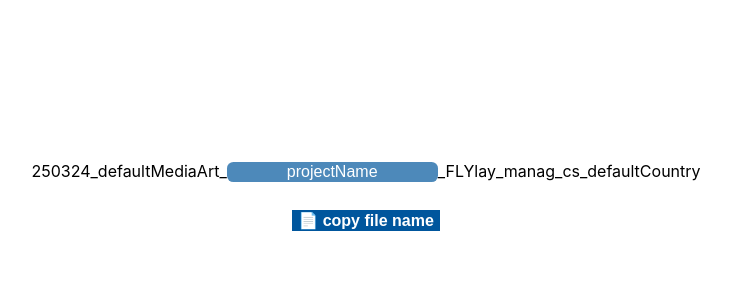
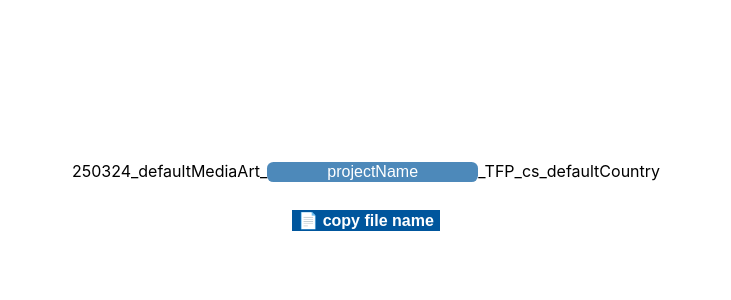
Before and after one commit to alexis-delaunay/file-name-generator, a React (Create React App) app: page / in a window 1280 px wide. Shown: the top 300 px of the page, without its empty margins (274-1005 px from the left). Built offline with nearby package versions, Linux system fonts and the light colour scheme.

Commit message:
minor changes

```diff
--- a/src/FileNameGenerator.tsx
+++ b/src/FileNameGenerator.tsx
@@ -34,7 +34,7 @@ const FileNameGenerator: React.FC = () => {
   const [contentTitle, setContentTitle] = useState<string>("projectName");
   const [language, setLanguage] = useState<string>("");
   const [date, setDate] = useState<string>("");
-  const [mediaArt, setMediaArt] = useState<string>(""); // New state for MediaArt
+  const [mediaArt, setMediaArt] = useState<string>("KSBlay"); // New state for MediaArt
   const [country, setCountry] = useState<string>(""); // New state for Country
 
   const contentTypeRef = useRef<HTMLSelectElement>(null);
@@ -44,11 +44,12 @@ const FileNameGenerator: React.FC = () => {
   const countryRef = useRef<HTMLSelectElement>(null);
 
   useEffect(() => {
-    setContentType(
-      getRandomElement(AVAILABLE_CONTENT_TYPES.flatMap((group) => group.types))
-        .value
-    );
-    setContentCategory(getRandomElement(AVAILABLE_CONTENT_CATEGORIES).value);
+    const allContentTypes = Object.values(AVAILABLE_CONTENT_TYPES).flat(); // Flatten the content types
+    setContentType(getRandomElement(allContentTypes).value); // Select a random content type
+
+    const allContentCategories = Object.values(AVAILABLE_CONTENT_CATEGORIES).flat(); // Flatten the content categories
+    setContentCategory(getRandomElement(allContentCategories).value); // Select a random content category
+
     setLanguage(getRandomElement(AVAILABLE_LANGUAGES).value);
     setDate(formatDate(new Date())); // Set current date in YYYYMMDD format
     setMediaArt("defaultMediaArt"); // Default value for MediaArt
@@ -86,7 +87,12 @@ const FileNameGenerator: React.FC = () => {
   const handleMediaArtChange = (
     event: React.ChangeEvent<HTMLSelectElement>
   ) => {
-    setMediaArt(event.target.value);
+    const selectedMediaArt = event.target.value;
+    setMediaArt(selectedMediaArt);
+
+    // Automatically select the first option in the filtered content types
+    const firstContentType = AVAILABLE_CONTENT_TYPES[selectedMediaArt]?.[0]?.value || "";
+    setContentType(firstContentType);
   };
 
   const handleCountryChange = (
@@ -99,6 +105,9 @@ const FileNameGenerator: React.FC = () => {
     const textToCopy = `${date}_${mediaArt}_${contentTitle}_${contentType}_${contentCategory}_${language}_${country}`;
     navigator.clipboard.writeText(textToCopy);
   };
+
+  const filteredContentTypes = AVAILABLE_CONTENT_TYPES[mediaArt] || [];
+  const filteredContentCategories = AVAILABLE_CONTENT_CATEGORIES[mediaArt] || [];
 
   return (
     <>
@@ -152,18 +161,16 @@ const FileNameGenerator: React.FC = () => {
               ref={contentTypeRef}
               className="select-dropdown2"
             >
-              {AVAILABLE_CONTENT_TYPES.map((group) => (
-                <optgroup key={group.category} label={group.category}>
-                  {group.types.map((type) => (
+              {filteredContentTypes.map((type) => (
                 <option key={type.value} value={type.value}>
                   {type.label}
                 </option>
               ))}
-                </optgroup>
-              ))}
             </select>
           </span>
           _
+          {filteredContentCategories.length > 0 && (
+            <>
             <span className="container-select" title="Content Category">
               <span>{contentCategory}</span>
               <select
@@ -173,16 +180,17 @@ const FileNameGenerator: React.FC = () => {
                 ref={contentCategoryRef}
                 className="select-dropdown2"
               >
-              <optgroup key="CONTENT CATEGORY" label="CONTENT CATEGORY">
-                {AVAILABLE_CONTENT_CATEGORIES.map((category) => (
+                {filteredContentCategories.map((category) => (
                   <option key={category.value} value={category.value}>
                     {category.label}
                   </option>
                 ))}
-              </optgroup>
               </select>
             </span>
             _
+            </>
+
+          )}
           <span className="container-select" title="Language">
             <span>{language}</span>
             <select
@@ -228,64 +236,64 @@ const FileNameGenerator: React.FC = () => {
 
 export default FileNameGenerator;
 
-const AVAILABLE_CONTENT_TYPES: ContentTypeCategory[] = [
-  {
-    category: "DRAWING",
-    types: [
-      { label: "CharacteristicCurve", value: "CCdra" },
-      { label: "Grafic", value: "GRAFdra" },
-      { label: "Illustration", value: "ILLdra" },
-      { label: "SectionalDrawing", value: "SDdra" },
-      { label: "Logos", value: "LOGdra" },
-      { label: "Product", value: "prod" },
+const AVAILABLE_CONTENT_TYPES: { [key: string]: { label: string; value: string }[] } = {
+  KSBlay: [
+    { label: "Brochure", value: "BRO" },
+    { label: "Flyer", value: "FLY" },
+    { label: "OnePager", value: "P1" },
+    { label: "TwoPager", value: "P2" },
+    { label: "WhitePaper", value: "WP" },
+    { label: "Presentations", value: "PPT" },
+    { label: "Advertising", value: "AD" },
+    { label: "Keyvisual", value: "KEY" },
+    { label: "TradeFairPanels", value: "TFP" },
+    { label: "PopUpPanels", value: "POP" },
+    { label: "RollUp", value: "ROLL" },
+    { label: "Poster", value: "PS" },
+    { label: "PromotionalArticle", value: "PA" },
+    { label: "Invitation", value: "INV" },
+    { label: "ScreenDesign", value: "SD" },
+    { label: "ReferenceLeaflets", value: "REF" },
   ],
-  },
-  {
-    category: "LAYOUT",
-    types: [
-      { label: "Brochure", value: "BROlay" },
-      { label: "Flyer", value: "FLYlay" },
-      { label: "Know-How", value: "KNOWlay" },
-      { label: "OnePaper", value: "P1lay" },
-      { label: "TwoPaper", value: "P2Play" },
-      { label: "ReferenceLeaflets", value: "REFlay" },
-      { label: "WhitePaper", value: "WPlay" },
-      { label: "Presentations", value: "PPTlay" },
-      { label: "Advertising", value: "ADlay" },
-      { label: "Keyvisual", value: "KEYlay" },
-      { label: "TradeFair", value: "TFlay" },
-      { label: "CircularWall", value: "CWALLlay" },
-      { label: "RollUp", value: "ROLLUPlay" },
-      { label: "Poster", value: "PSlay" },
-      { label: "Labelling", value: "LABlay" },
+  KSBvid: [
+    { label: "Expert", value: "EXP" },
+    { label: "QuickGuide", value: "GUID" },
+    { label: "Product", value: "PROD" },
+    { label: "Image", value: "IMAG" },
+    { label: "StoryTelling", value: "STORY" },
+    { label: "Message&News", value: "NEWS" },
+    { label: "Teaser", value: "TEAS" },
+    { label: "Advertorialvideo", value: "AD" },
+    { label: "Documentary", value: "DOCU" },
+    { label: "OnlineSeminar", value: "SEM" },
+    { label: "Footage", value: "FOOT" },
+    { label: "LiveStream ", value: "LIVE" },
   ],
-  },
-  {
-    category: "VIDEO",
-    types: [
-      { label: "ExpertVideo", value: "EXPvideo" },
-      { label: "QuickGuideVideo", value: "GUIDvideo" },
-      { label: "FootageVideo", value: "FOOTvideo" },
-      { label: "OnlineSeminarVideo", value: "SEMINvideo" },
-      { label: "ProductVideo", value: "PRODvideo" },
-      { label: "DocumentaryVideo", value: "DOCVideo" },
-      { label: "ImageVideo", value: "IMAGVideo" },
-      { label: "StoryTellingVideo", value: "STORYvideo" },
-      { label: "Message&NewsVideo", value: "NEW" },
+  KSBdrw: [
+    { label: "CharacteristicCurve", value: "CURV" },
+    { label: "SectionalDrawing", value: "SD" },
+    { label: "Logos", value: "LOG" },
+    { label: "Illustration", value: "ILL" },
+    { label: "Layout", value: "LAY" },
   ],
-  },
-];
+  KSBimg: [], // No options for KSBimg
+};
 
-const AVAILABLE_CONTENT_CATEGORIES: ContentCategory[] = [
+const AVAILABLE_CONTENT_CATEGORIES: { [key: string]: { label: string; value: string }[] } = {
+  KSBlay: [
     { label: "General Content", value: "gen" },
-  { label: "Fairs and Events (e.g. trade fair wall)", value: "event" },
-  { label: "Campaigning (e.g. special sizes for ads)", value: "camp" },
+    { label: "Fairs and Events", value: "event" },
+    { label: "Campaigning", value: "camp" },
     { label: "Sales Support", value: "sales" },
     { label: "Service Support", value: "serv" },
     { label: "Product", value: "prod" },
-  { label: "Communication", value: "com" },
-  { label: "Management", value: "manag" },
-];
+    { label: "People", value: "peopl" },
+    { label: "Know-How", value: "know" },
+  ],
+  KSBvid: [], // No options for KSBvid
+  KSBdrw: [], // No options for KSBdrw
+  KSBimg: [], // No options for KSBimg
+};
 
 const AVAILABLE_LANGUAGES: { label: string; value: string }[] = [
   { label: "Afrikaans", value: "af" },
@@ -576,8 +584,8 @@ const AVAILABLE_COUNTRIES: { label: string; value: string }[] = [
 ];
 
 const AVAILABLE_MEDIA_ARTS: { label: string; value: string }[] = [
-  { label: "KSB Layout", value: "KSBlay_" },
-  { label: "KSB Video", value: "KSBvid_" },
-  { label: "KSB Drawings", value: "KSBdrw_" },
+  { label: "KSB Layout", value: "KSBlay" },
+  { label: "KSB Video", value: "KSBvid" },
+  { label: "KSB Drawings", value: "KSBdrw" },
   { label: "KSB images + Image Number", value: "KSBimg" },
 ];
```
Lines whose indentation alone changed are shown as unchanged.
